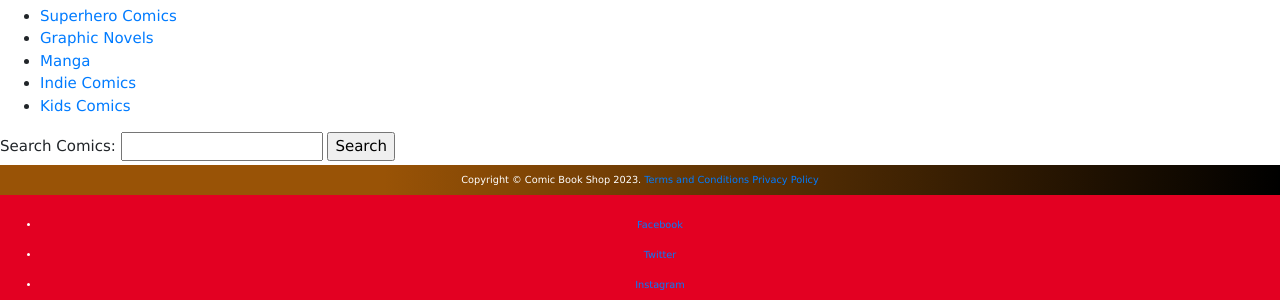
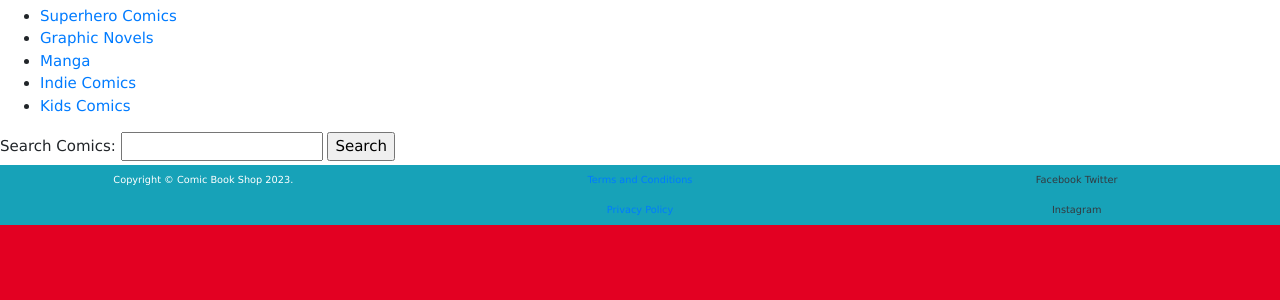
Before and after one commit to CassidyKacie/HeroesHeroines, a plain HTML site: page website/index.html in a window 1280 px wide. Shown: the part 2281-2581 px from the top of the page. After the commit the page ends 2506 px from the top, so only its background shows below. Drawn offline with nearby package versions, Linux system fonts and the light colour scheme.

Commit message:
Footer
Corrected footer styling with bootstrap

```diff
--- a/website/index.html
+++ b/website/index.html
@@ -231,18 +231,27 @@ function showSlides(n) {
 			</form>
 		</aside>
 	</main>
+
 	<footer>
-		<p>Copyright © Comic Book Shop 2023.
-			<a href="#">Terms and Conditions</a>
-			<a href="#">Privacy Policy</a>
-		</p>
-		<nav>
-			<ul>
-				<li><a href="#">Facebook</a></li>
-				<li><a href="#">Twitter</a></li>
-				<li><a href="#">Instagram</a></li>
-			</ul>
+  		<nav>
+			<ul class="bg-info row list-unstyled d-flex justify-content-center">
+				<li class="col text-center">
+					<span>
+						Copyright © Comic Book Shop 2023. <br>
+          				</span>
+      				</li>
+      				<li class="col text-center">
+        				<a href="#">Terms and Conditions</a>
+					<br>
+           				<a href="#">Privacy Policy</a></li>
+      				<li class="col text-center">
+					<a href="#" class="text-decoration-none text-dark">Facebook</a>
+					<a href="#" class="text-decoration-none text-dark">Twitter</a> <br>
+					<a href="#" class="text-decoration-none text-dark">Instagram</a>
+     				 </li>
+   			</ul>
 		</nav>
 	</footer>
+
 </body>
 </html>
```
